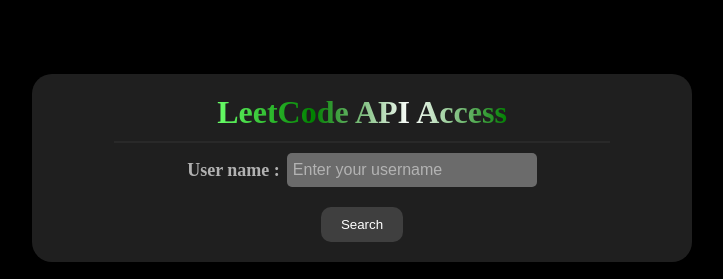
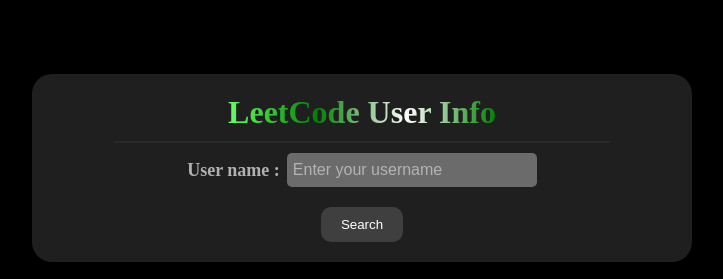
Before and after one commit to GeruIndu/LeetCode-API-Access, a plain HTML site: page index.html in a window 1280 px wide. Shown: the part 122-401 px from the top of the page, without its empty margins (278-1001 px from the left). Drawn offline with Linux system fonts and the light colour scheme.

Commit message:
name change

```diff
--- a/index.html
+++ b/index.html
@@ -1,15 +1,17 @@
 <!DOCTYPE html>
 <html lang="en">
+
 <head>
     <meta charset="UTF-8">
     <meta name="viewport" content="width=device-width, initial-scale=1.0">
     <title>LeetCode Data</title>
     <link rel="stylesheet" href="style.css">
 </head>
+
 <body>
     <div class="container">
         <div class="upper">
-            <h1 class="heading">LeetCode API Access</h1>
+            <h1 class="heading">LeetCode User Info</h1>
             <div class="underline"></div>
             <div class="input">
                 <p>User name : </p>
@@ -24,4 +26,5 @@
     </div>
     <script src="script.js"></script>
 </body>
+
 </html>
```
